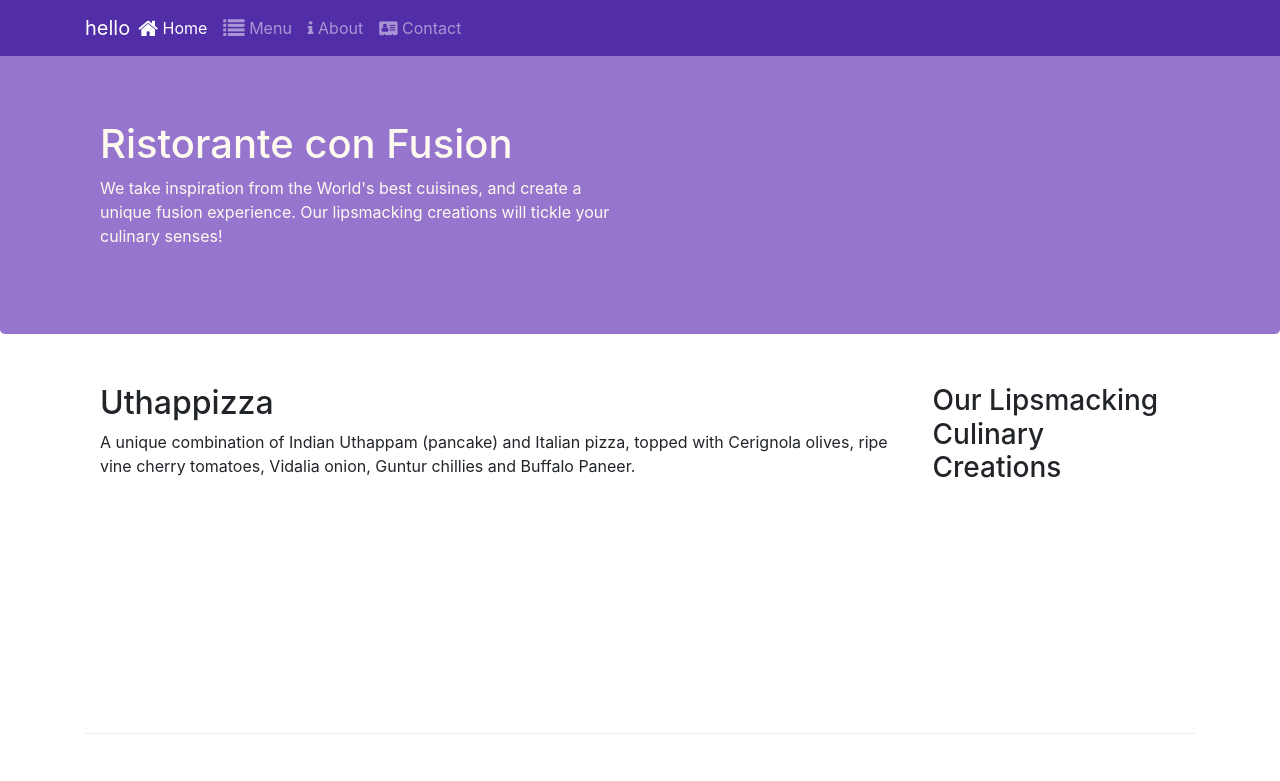
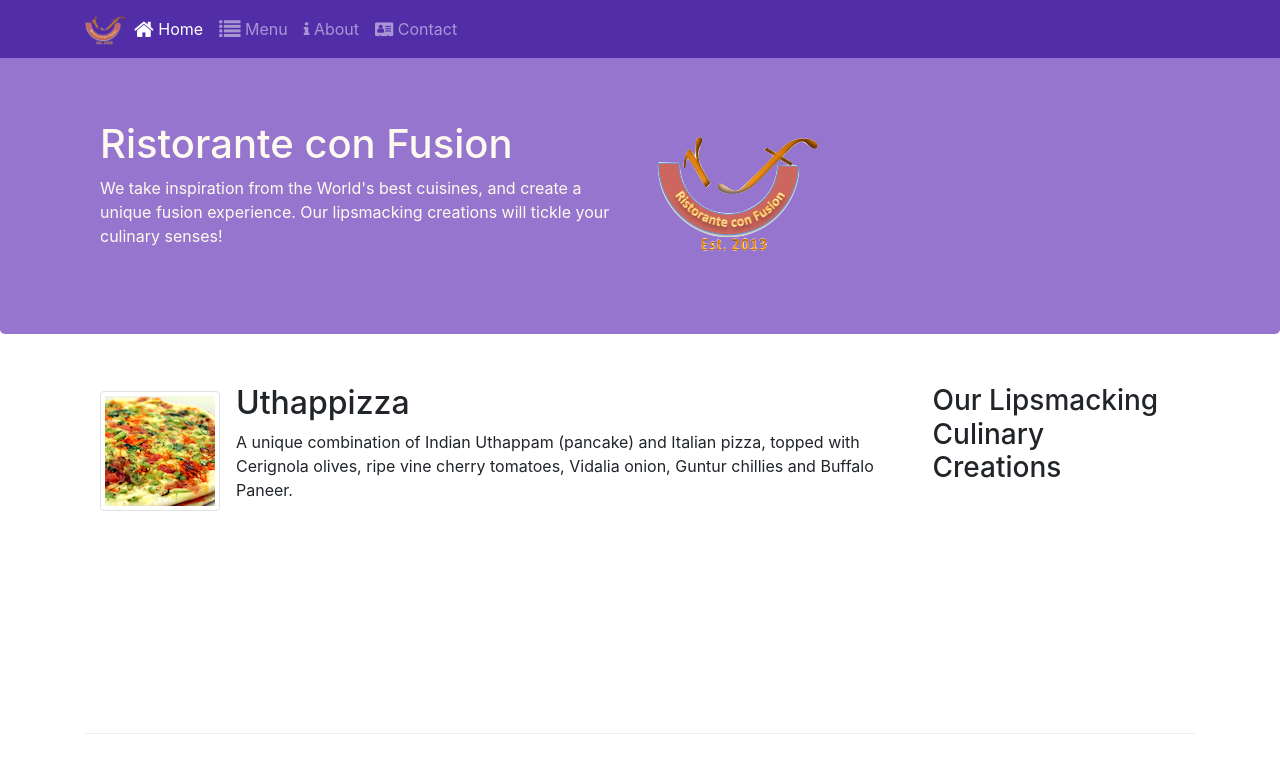
Before and after one commit to ruchit2512-coder/bootstrap-starter, a website: page index.html in a window 1280 px wide. Shown: the top 781 px of the page. Drawn offline with nearby package versions, Linux system fonts and the light colour scheme.

Commit message:
img and media object

```diff
--- a/index.html
+++ b/index.html
@@ -22,7 +22,7 @@
             <button class="navbar-toggler" type="button" data-toggle="collapse" data-target="#Navbar">
                 <span class="navbar-toggler-icon"></span>
             </button>
-            <a class="navbar-brand mr-auto" href="#">hello</a>
+            <a class="navbar-brand mr-auto" href="#"><img src="img/logo.png" alt="" height="30" width="41"></a>
             <div class="collapse navbar-collapse" id="Navbar">
                 <ul class="navbar-nav mr-auto">
                     <li class="nav-item active"><a class ="nav-link" href="#"> <span class="fa fa-home fa-lg"></span> Home</a></li>
@@ -42,7 +42,8 @@
                     <h1>Ristorante con Fusion</h1>
                     <p>We take inspiration from the World's best cuisines, and create a unique fusion experience. Our lipsmacking creations will tickle your culinary senses!</p>
                 </div>
-                <div class="col-12 col-sm">
+                <div class="col-12 col-sm align-self-center">
+                    <img src="img/logo.png" alt="" class="img-fluid">
                 </div>
             </div>
         </div>
@@ -54,8 +55,15 @@
                 <h3>Our Lipsmacking Culinary Creations</h3>
             </div>
             <div class="col col-sm col-md">
-                <h2>Uthappizza</h2>
-                <p>A unique combination of Indian Uthappam (pancake) and Italian pizza, topped with Cerignola olives, ripe vine cherry tomatoes, Vidalia onion, Guntur chillies and Buffalo Paneer.</p>
+                <div class="media">
+                    <img src="img/uthappizza.png" alt="" class="d-flex mr-3 img-thumbnail align-self-center">
+                    <div class="media-body">
+                        <h2 class="mt-0">Uthappizza</h2>
+                        <p class="d-none d-sm-block">A unique combination of Indian Uthappam (pancake) and Italian pizza, topped with Cerignola olives, ripe vine cherry tomatoes, Vidalia onion, Guntur chillies and Buffalo Paneer.</p>
+                    </div>
+
+                </div>
+
             </div>
         </div>
 
@@ -75,9 +83,15 @@
                 <h3>Meet our Culinary Specialists</h3>
             </div>
             <div class="col col-sm col-md">
-                <h2>Alberto Somayya</h2>
-                <h4>Executive Chef</h4>
-                <p>Award winning three-star Michelin chef with wide International experience having worked closely with whos-who in the culinary world, he specializes in creating mouthwatering Indo-Italian fusion experiences. </p>
+                <div class="media">
+                    <img src="img/alberto.png" alt="" class="d-flex mr-3 img-thumbnail align-self-center">
+                    <div class="media-body">
+                        <h2>Alberto Somayya</h2>
+                        <h4>Executive Chef</h4>
+                        <p>Award winning three-star Michelin chef with wide International experience having worked closely with whos-who in the culinary world, he specializes in creating mouthwatering Indo-Italian fusion experiences. </p>
+                    </div>
+                </div>
+
             </div>
         </div>
     </div>
```
Also changed, not shown: aboutus.html (+1 -1 lines), contactus.html (+1 -1 lines), img/alberto.png (added), img/buffet.png (added), img/logo.png (added), img/uthappizza.png (added), 1 other file.
